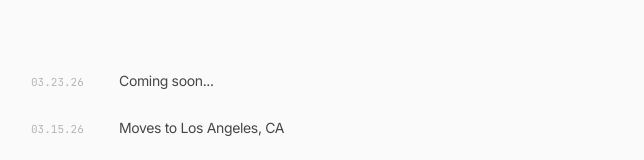
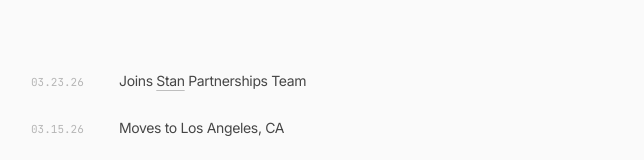
Before and after one commit to leonardyu19-stack/leo-yu-port, a React (Vite) app: page / in a window 1280 px wide. Shown: the part 122-282 px from the top of the page, without its empty margins (297-941 px from the left). Built offline with nearby package versions, Linux system fonts and the light colour scheme.

Commit message:
Update App.tsx

```diff
--- a/src/App.tsx
+++ b/src/App.tsx
@@ -10,7 +10,7 @@ interface TimelineItem {
 }
 
 const timelineData: TimelineItem[] = [
-  { date: '03.23.26', content: 'Coming soon...' },
+  { date: '03.23.26', content: 'Joins ', linkText: 'Stan', link: 'https://www.stan.store', suffix: ' Partnerships Team' },
   { date: '03.15.26', content: 'Moves to Los Angeles, CA' },
   { date: '02.20.26', content: 'Reaches ', linkText: '200k+ followers', link: 'https://beacons.ai/leoyu.mp4/mediakit', suffix: ' in 3 months' },
   { date: '12.05.25', content: 'Joins ', linkText: 'Cal AI', link: 'https://calai.app', suffix: ' as growth' },
```
